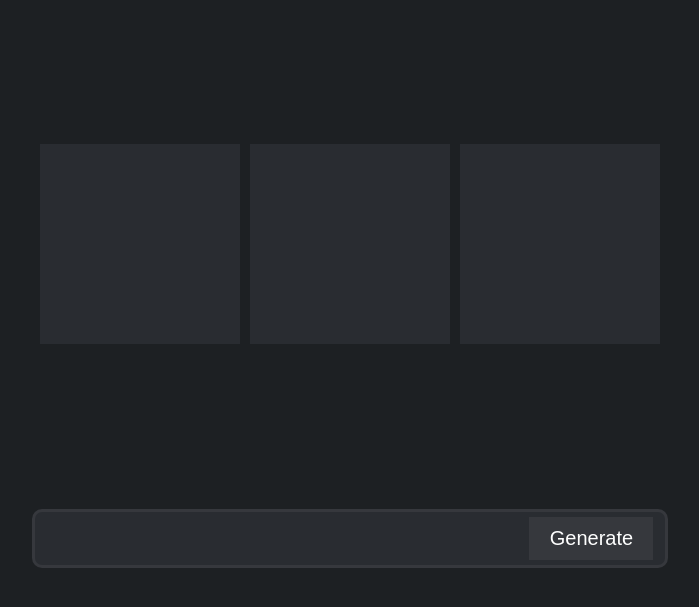
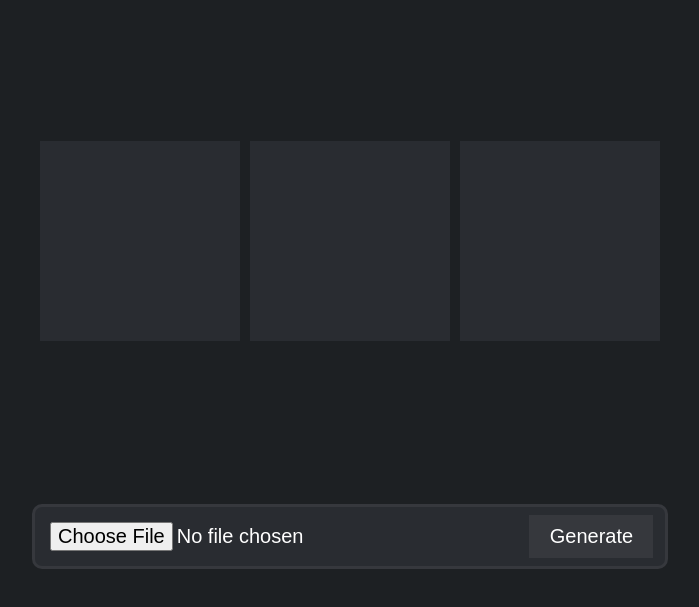
Before and after one commit to hazem-yakout/ai-image-generator, a plain HTML site: page index.html in a window 1280 px wide. Shown: the part 149-756 px from the top of the page, without its empty margins (290-989 px from the left). Drawn offline with Linux system fonts and the light colour scheme.

Commit message:
Update index.html

```diff
--- a/index.html
+++ b/index.html
@@ -21,7 +21,7 @@
         <div></div>
     </div>
     <div class="prompt">
-        <input type="text" id="inp" />
+        <input type="file" id="inp" />
         <button onclick="getImage()">Generate</button>
     </div>
     <script src="script.js"></script>
```
